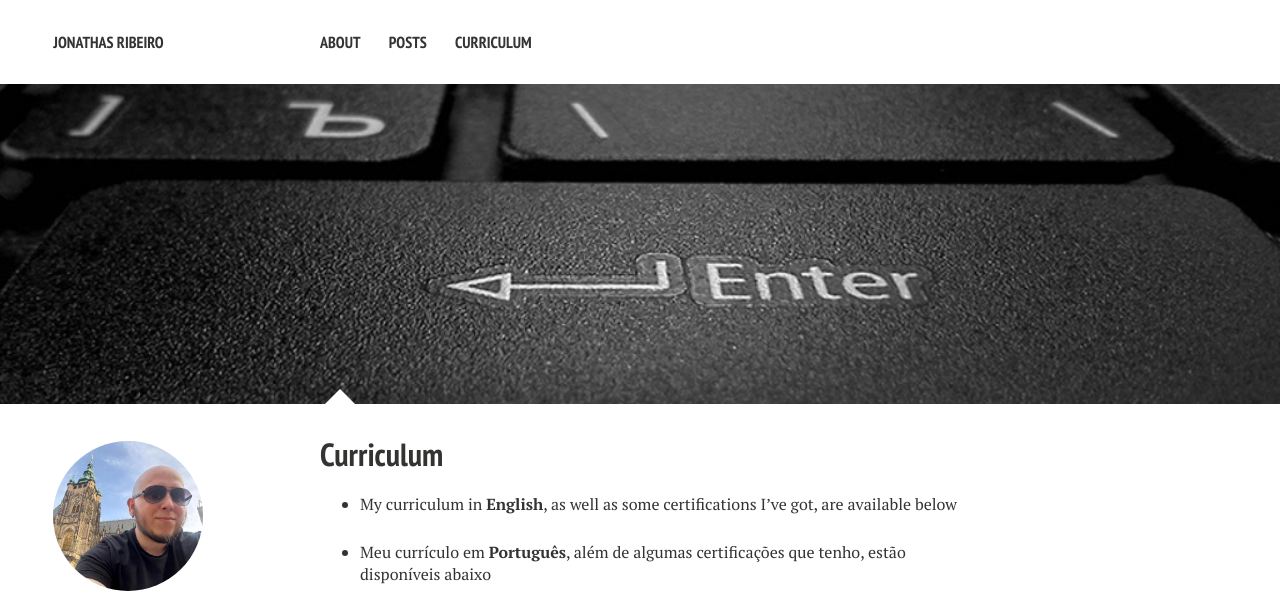
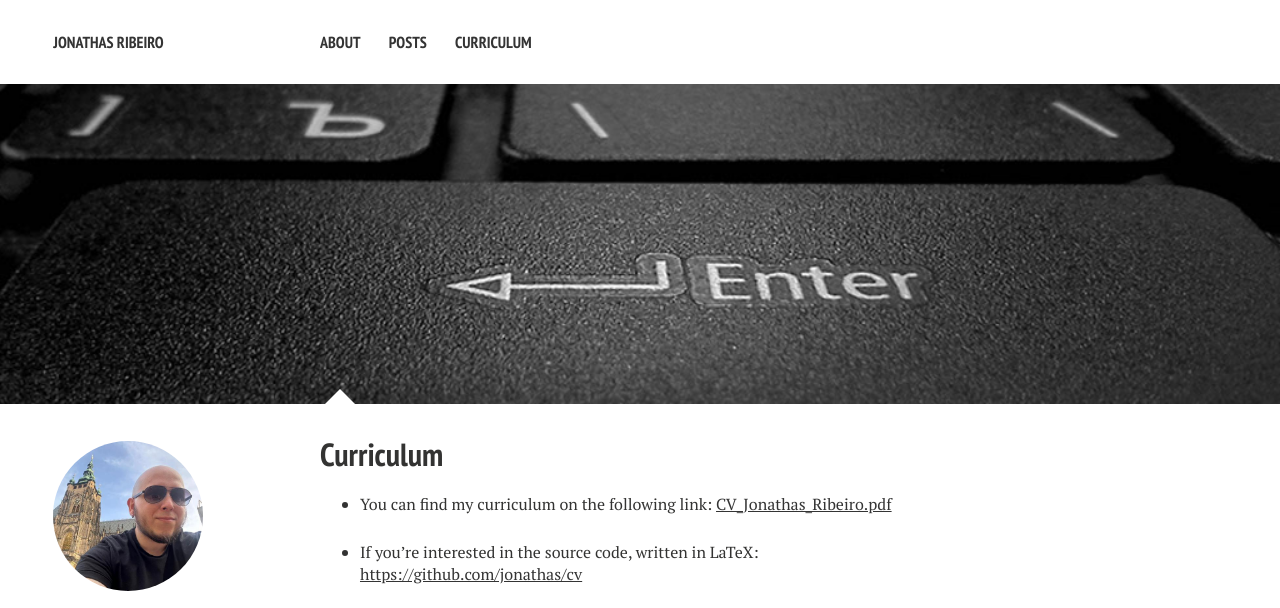
Before and after one commit to jonathas/jonathas.github.io, a Jekyll site: the page built from curriculum-vitae/index.md, in a window 1280 px wide. Shown: the top 608 px of the page. Built offline with Jekyll 4.4.1, drawn with Linux system fonts in a browser that asks for light colours; nearby versions of some CDN libraries; some of the changed text lies outside the part shown; grey boxes are pictures that could not be loaded.

Commit message:
feat: updated curriculum-vitae page

```diff
--- a/curriculum-vitae/index.md
+++ b/curriculum-vitae/index.md
@@ -9,10 +9,10 @@ image:
   feature: cover-curriculum.jpg
 ---
 
-* My curriculum in <strong>English</strong>, as well as some certifications I've got, are available below
+* You can find my curriculum on the following link: [CV_Jonathas_Ribeiro.pdf](https://github.com/jonathas/cv/blob/master/CV_Jonathas_Ribeiro.pdf)
 
-* Meu currículo em <strong>Português</strong>, além de algumas certificações que tenho, estão disponíveis abaixo
+* If you're interested in the source code, written in LaTeX: [https://github.com/jonathas/cv](https://github.com/jonathas/cv)
+
+* Below you can find some certifications I've got:
 
 <iframe src="https://drive.google.com/embeddedfolderview?id=0Byw5aA8CsYXmfmpKQmV4aVFOYXFCaFE3T3dhaDdwTDVVNk5sSDlRdTMzMk9tVHhTemJDVFU#list" width="650" height="220" frameBorder="0">Unfortunately your browser doesn't support this object. Please access <a href="https://drive.google.com/embeddedfolderview?id=0Byw5aA8CsYXmfmpKQmV4aVFOYXFCaFE3T3dhaDdwTDVVNk5sSDlRdTMzMk9tVHhTemJDVFU#list">this link</a> to view it's content</iframe>
-
-* [Places where I was featured](https://twitter.com/i/moments/923641611090825217)
```
